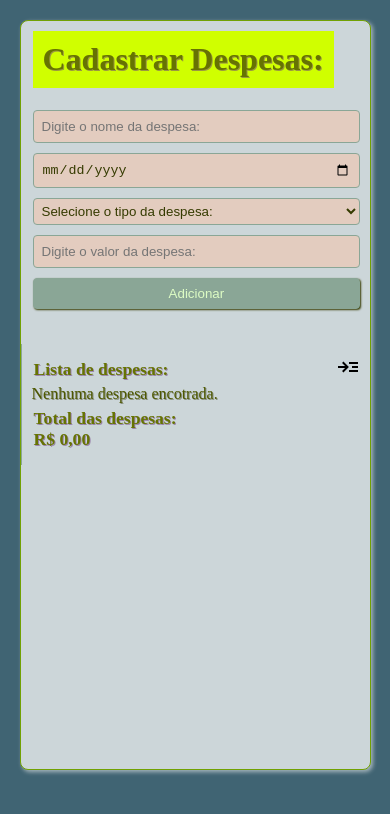
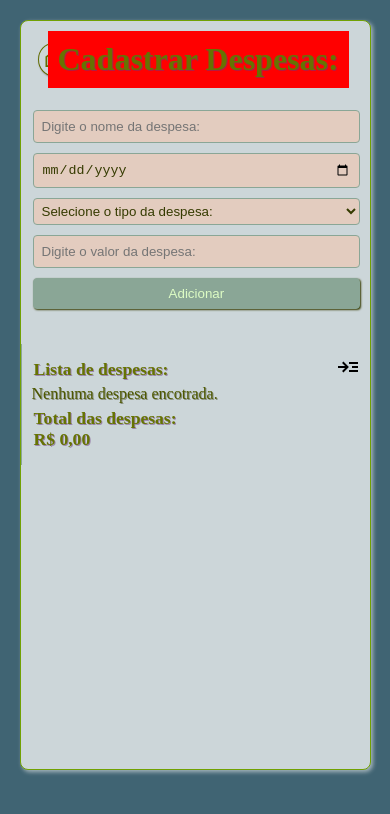
Before and after one commit to BrunaBeatriiz/Controle-de-Gastos, a React (Vite) app: page /Despesas in a window 390 px wide. Shown: the top 814 px of the page. Built offline with nearby package versions, Linux system fonts and the light colour scheme.

Commit message:
teste tela mobile

```diff
--- a/src/estilos/despesas.css
+++ b/src/estilos/despesas.css
@@ -3,8 +3,8 @@ main{
 }
 
 .marginTitulo{
-    margin-left: -90px;
-    background-color: #d0ff00;
+    margin-left: -75px;
+    background-color: #ff0000;
 }
 
 
```
